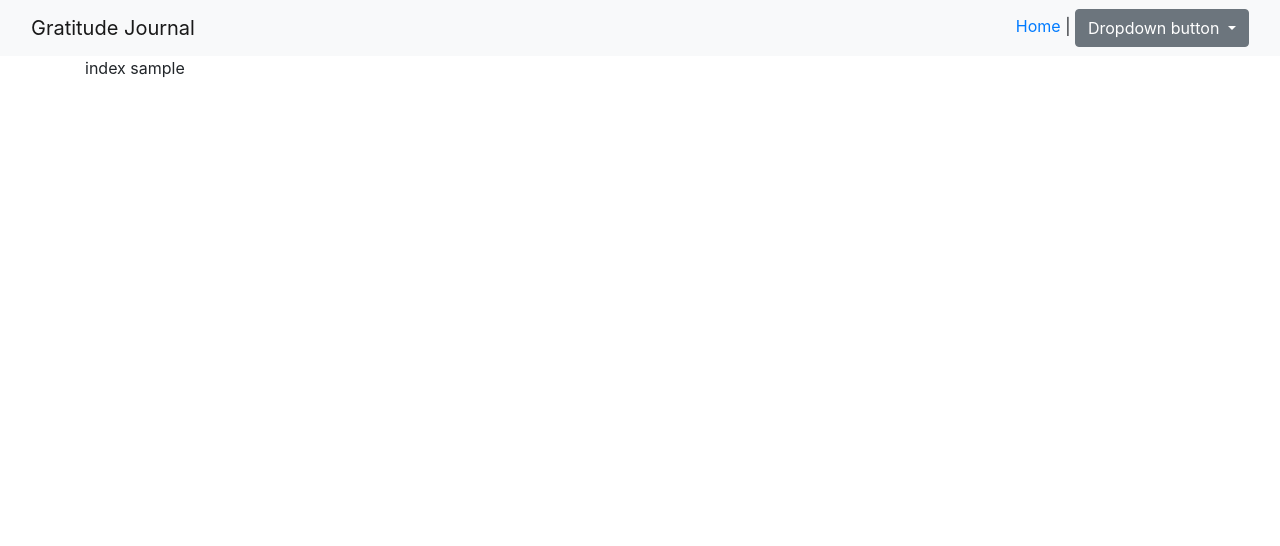
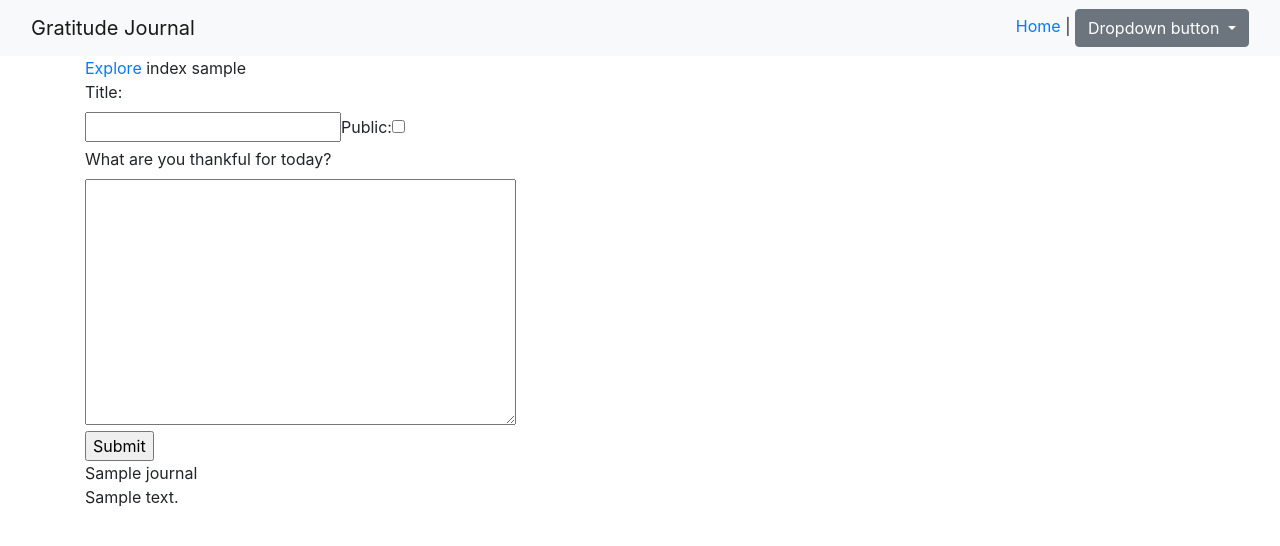
Before and after one commit to blarmon/Gratitude-Journal, a Django app: page / in a window 1280 px wide. Shown: the top 546 px of the page. Run offline with Django 3.2, Linux system fonts and the light colour scheme; a user stored in the database is signed in; tables that the repository leaves empty hold one stand-in row (values such as "Sample post"); some libraries are stand-ins or nearby versions.

Commit message:
completed my first full functional test!  index and explore page working as desired.

```diff
--- /dev/null
+++ b/journals/forms.py
@@ -0,0 +1,13 @@
+from django import forms
+from journals.models import Journal
+
+class JournalForm(forms.ModelForm):
+
+    class Meta:
+        model = Journal
+        fields = ['public', 'title', 'body']
+        labels = {
+            'public': 'Public',
+            'title': 'Title',
+            "body": "What are you thankful for today?",
+        }
--- a/journals/models.py
+++ b/journals/models.py
@@ -1,5 +1,4 @@
 from django.db import models
-from tinymce import models as tinymce_models
 from django.contrib.auth.models import User
 from django.utils.timezone import now
 
@@ -8,6 +7,6 @@ from django.utils.timezone import now
 class Journal(models.Model):
     user = models.ForeignKey(User, on_delete=models.CASCADE)
     title = models.CharField(max_length=150)
-    body = tinymce_models.HTMLField()
+    body = models.TextField()
     date = models.DateTimeField(default=now)
     public = models.BooleanField(default=False)
--- a/journals/templates/journals/explore.html
+++ b/journals/templates/journals/explore.html
@@ -12,4 +12,9 @@ Explore page
 <a href="{% url 'register'%}">Register</a>
 {% endif %}
 
+{% for journal in public_journals %}
+<div>{{ journal.title }}</div>
+<div class="public_post">{{ journal.body }}</div>
+{% endfor %}
+
 {% endblock %}
--- a/journals/templates/journals/index.html
+++ b/journals/templates/journals/index.html
@@ -2,11 +2,41 @@
 
 {% block content %}
 
-
+<a href="{% url 'explore' %}">Explore</a>
 index
 
 {% if user.is_authenticated %}
     {{ user.username }}
+<form method="post">
+    {% csrf_token %}
+    <!--display form errors, if any -->
+    {% if form.errors %}
+        {% for field in form %}
+            {% for error in field.errors %}
+                <div class="alert alert-danger">
+                    <strong>{{ error|escape }}</strong>
+                </div>
+            {% endfor %}
+        {% endfor %}
+        {% for error in form.non_field_errors %}
+            <div class="alert alert-danger">
+                <strong>{{ error|escape }}</strong>
+            </div>
+        {% endfor %}
+    {% endif %}
+    <!--Display my forms fields-->
+    <div>{{ form.title.label_tag }}</div>
+    <div>{{ form.title }}{{ form.public.label_tag }}{{ form.public }}</div>
+    {{ form.body.label_tag }}
+    <div>{{ form.body }}</div>
+    <div><input type="submit" value="Submit" id="submit"></div>
+</form>
+
+{% for journal in latest_three_journals %}
+<div>{{ journal.title }}</div>
+<div class="recent_post">{{ journal.body }}</div>
+{% endfor %}
+
 {% endif %}
 
 {% endblock %}
--- a/journals/views.py
+++ b/journals/views.py
@@ -1,18 +1,34 @@
 from django.shortcuts import render, redirect
 from django.contrib.auth.forms import UserCreationForm
 from django.contrib.auth import authenticate, login
+from journals.forms import JournalForm
+from journals.models import Journal
 
 
 # Create your views here.
 def index(request):
-    context = {'title': 'Home'}
     if request.user.is_authenticated:
+
+        if request.method == 'POST':
+            redirect('index')
+            form = JournalForm(request.POST)
+            if form.is_valid():
+                instance = form.save(commit=False)
+                instance.user = request.user
+                instance.save()
+                return redirect('index')
+
+        latest_three_journals = Journal.objects.all().order_by('date')[:3]
+
+        form = JournalForm
+        context = {'title': 'Home', 'form': form, 'latest_three_journals': latest_three_journals}
         return render(request, 'journals/index.html', context)
     else:
         return redirect('explore')
 
 def explore(request):
-    context = {'title': 'Explore'}
+    public_journals = Journal.objects.filter(public=True)
+    context = {'title': 'Explore', 'public_journals': public_journals}
     return render(request, 'journals/explore.html', context)
 
 def register(request):
```
Also changed, not shown: Gratitude_Journal/tests.py (+32 -6 lines), Gratitude_Journal/settings.py (line endings or trailing spaces), journals/migrations/0001_initial.py.
